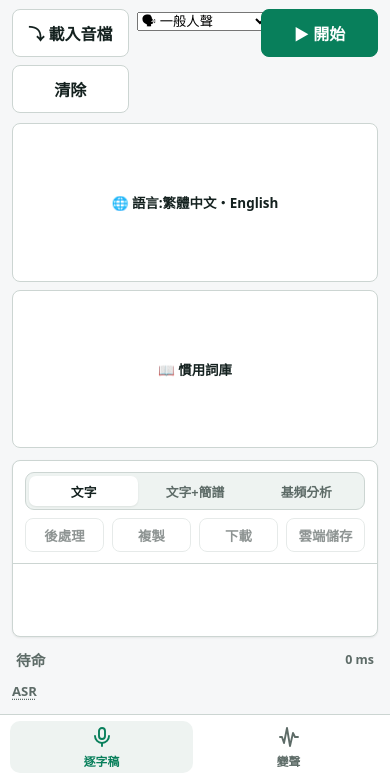
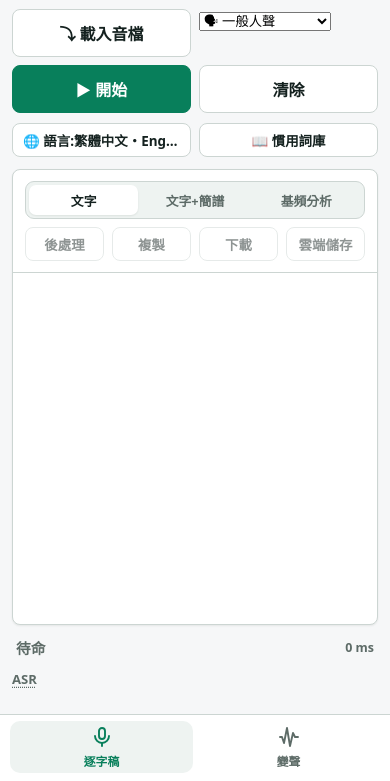
Before and after one commit to changweilin/breeze_elf, a website: page web/index.html in a window 390 px wide. Shown: the part 63-844 px from the top of the page. Drawn offline with Linux system fonts and the light colour scheme.

Commit message:
UI優化

```diff
--- a/web/index.html
+++ b/web/index.html
@@ -120,7 +120,9 @@
         min-height: 0;
         margin: 0 auto;
         display: grid;
-        grid-template-rows: auto auto minmax(0, 1fr) auto auto auto;
+        /* header / controls / controls-secondary / transcript(1fr) / audio-panel / status / footer.
+           transcript must own the flexible row so the data area — not the language row — gets the space. */
+        grid-template-rows: auto auto auto minmax(0, 1fr) auto auto auto;
         gap: 14px;
         padding: max(18px, env(safe-area-inset-top)) 16px 14px;
       }
@@ -322,10 +324,17 @@
         border-radius: 8px;
         background: var(--panel);
         display: grid;
-        grid-template-rows: auto minmax(0, 1fr) auto;
+        grid-template-rows: auto auto minmax(0, 1fr) auto;
         overflow: hidden;
         box-shadow: 0 1px 2px var(--shadow);
       }
+
+      /* Pin rows explicitly so #lines always owns the flexible track — otherwise when
+         #analyze-progress unhides during 後處理 it auto-places into the 1fr and collapses the data. */
+      .transcript > .bar { grid-row: 1; }
+      .transcript > #analyze-progress { grid-row: 2; }
+      .transcript > #lines { grid-row: 3; }
+      .transcript > .partial { grid-row: 4; }
 
       /* Two stacked rows: 顯示頁籤 on top, 後處理/複製/下載/雲端儲存 below. */
       .bar {
@@ -879,7 +888,11 @@
       }
 
       .controls-secondary .mini {
-        flex: 1 1 auto;
+        flex: 1 1 0;
+        min-width: 0;
+        overflow: hidden;
+        text-overflow: ellipsis;
+        white-space: nowrap;
       }
 
       .lang-hint {
@@ -1874,8 +1887,10 @@
           padding-inline: 12px;
         }
 
+        /* 2×2 instead of 3-col-with-4-items: 載入音檔+情境 (檔案) on top, 開始+清除 below —
+           no stranded button, bigger tap targets. */
         .controls {
-          grid-template-columns: repeat(3, minmax(0, 1fr));
+          grid-template-columns: 1fr 1fr;
           gap: 8px;
         }
 
--- a/web/service-worker.js
+++ b/web/service-worker.js
@@ -1,4 +1,4 @@
-const CACHE_NAME = "breeze-elf-v43";
+const CACHE_NAME = "breeze-elf-v44";
 const ASSETS = [
   "./",
   "./app.js",
```
